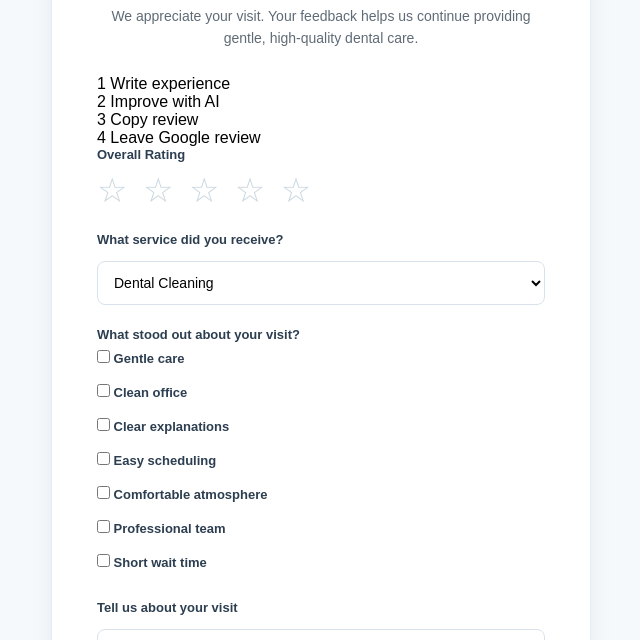
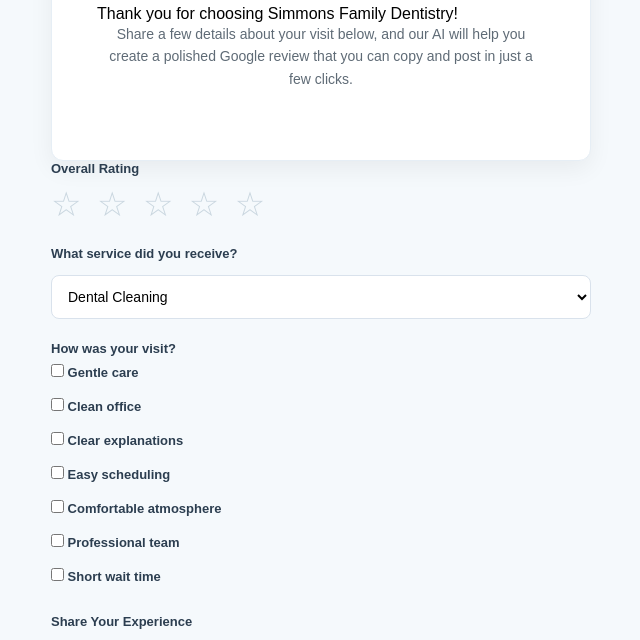
Before and after one commit to pharrengrace/AI-Review-Assistant, a website: page index.html in a window 1280 px wide. Shown: the part 297-937 px from the top of the page, without its empty margins (319-959 px from the left). Drawn offline with Linux system fonts and the light colour scheme.

Commit message:
Improve review page design

```diff
--- a/index.html
+++ b/index.html
@@ -19,34 +19,16 @@
 </div>
 
     <!-- HEADER -->
-    <h1>Simmons Family Dentistry </h1>
+   <h1> Simmons Family Dentistry</h1>
 
-    <p class="subtext">
-      We appreciate your visit. Your feedback helps us continue providing gentle, high-quality dental care.
-    </p>
+<p class="welcome">
+    Thank you for choosing Simmons Family Dentistry!
+</p>
 
-    <!-- STEPS -->
-    <div class="steps">
+<p class="subtext">
+    Share a few details about your visit below, and our AI will help you create a polished Google review that you can copy and post in just a few clicks.
+</p>
 
-  <div class="step">
-    <span class="num">1</span>
-    Write experience
-  </div>
-
-  <div class="step">
-    <span class="num">2</span>
-    Improve with AI
-  </div>
-
-  <div class="step">
-    <span class="num">3</span>
-    Copy review
-  </div>
-
-  <div class="step">
-    <span class="num">4</span>
-    Leave Google review
-  </div>
 
 </div>
 
@@ -81,7 +63,7 @@
 
     <!-- CHECKBOXES -->
     <div class="section">
-      <label>What stood out about your visit?</label>
+      <label>How was your visit?</label>
 
       <div class="checkbox-group">
         <label><input type="checkbox" value="Gentle care"> Gentle care</label>
@@ -96,7 +78,7 @@
 
     <!-- USER INPUT -->
     <div class="section">
-      <label>Tell us about your visit</label>
+      <label>Share Your Experience</label>
 
       <textarea
         id="comments"
@@ -106,29 +88,28 @@
 
     <!-- MAIN BUTTON -->
     <button class="btn" id="generateBtn">
-      ✨ Step 2: Improve My Review
+      ✨ Generate My Review
     </button>
 
     <!-- OUTPUT -->
     <div id="reviewContainer" style="display:none; margin-top:20px;">
 
-      <label>Suggested Review</label>
+      <label>Your AI-Enhanced Review</label>
 
       <textarea id="generatedReview" rows="8" readonly></textarea>
 
       <!-- ACTIONS -->
       <button class="btn" id="copyBtn">
-        📋 Step 3: Copy Review
+        📋 Copy Review
       </button>
 
       <button class="btn" id="googleReviewBtn">
-        ⭐ Step 4: Leave Google Review
+        ⭐ Post My Review on Google
       </button>
 
-      <p class="subtext">
-        After copying your review, click above to open Google Reviews and paste your response.
-        Thank you for supporting our practice.
-      </p>
+    <p class="review-note">
+Your review is ready! Click <strong>Copy Review</strong>, then select <strong>Post My Review on Google</strong> to paste it into Google Reviews. Thank you for supporting Simmons Family Dentistry!
+    </p>
 
     </div>
 
```
